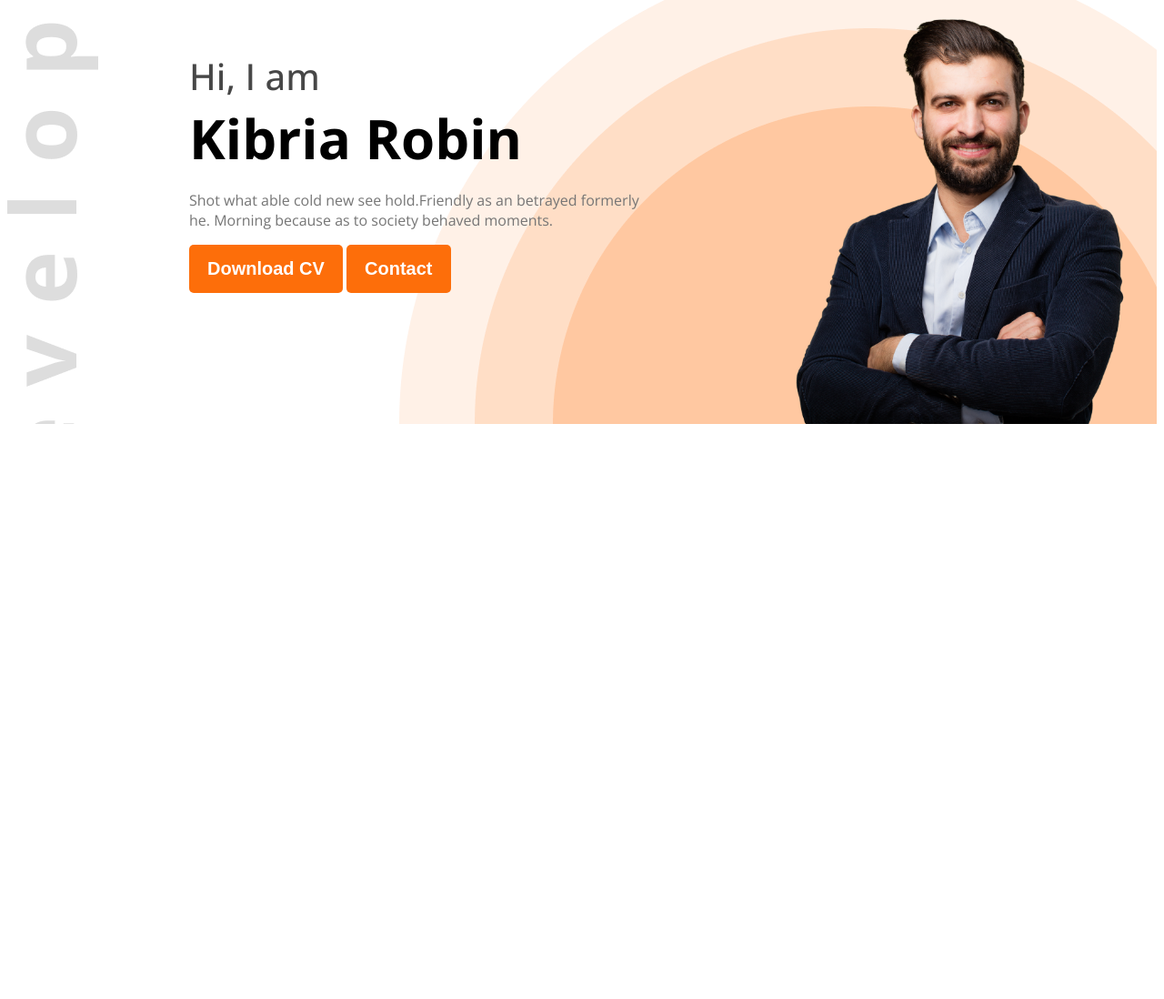
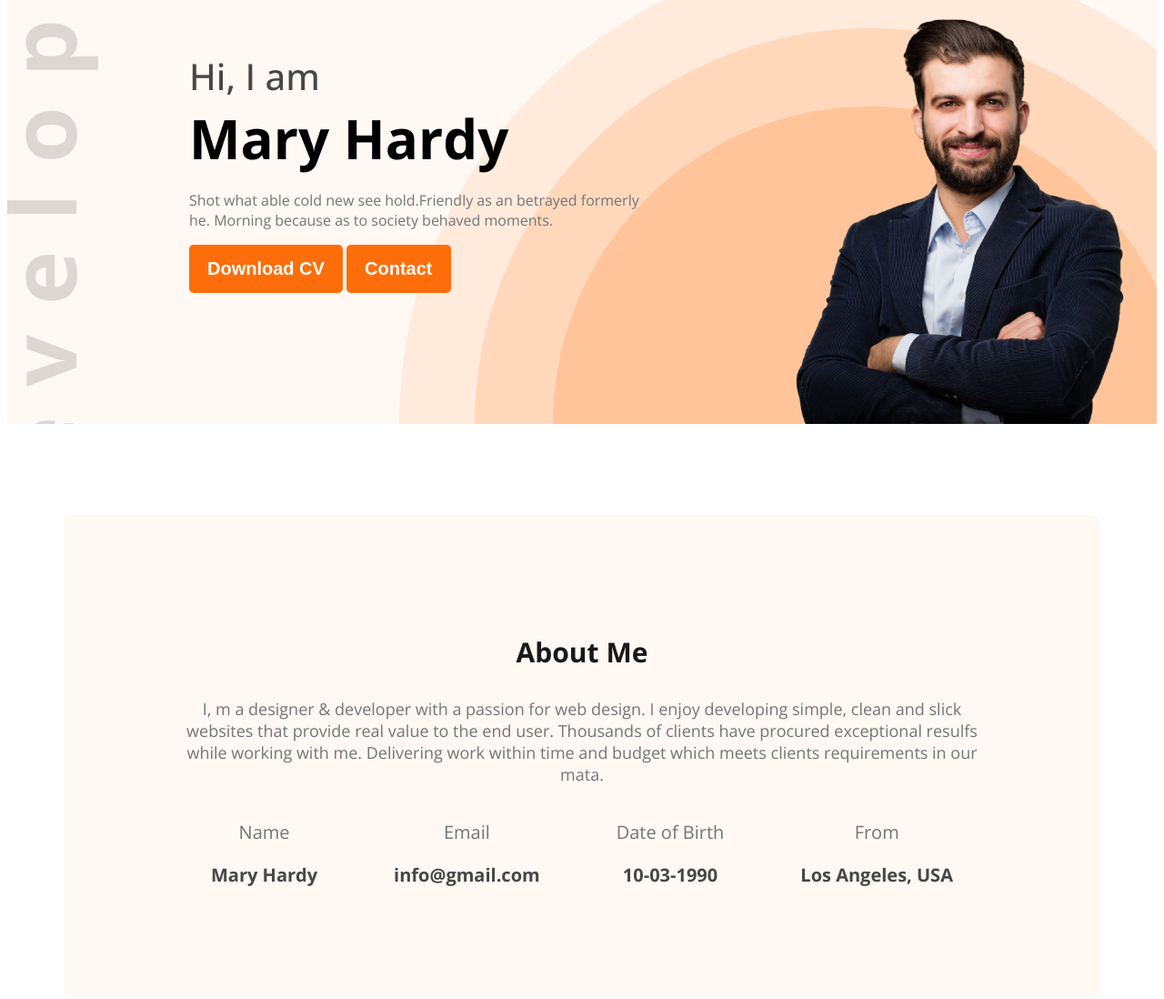
Before and after one commit to kibriarobin97/developer-portfolio, a plain HTML site: page index.html in a window 1280 px wide. Shown: the part 156-1254 px from the top of the page at 91% size. Before the commit the page ends 800 px from the top, so only its background shows below. Drawn offline with nearby package versions, Linux system fonts and the light colour scheme.

Commit message:
added about section

```diff
--- a/index.html
+++ b/index.html
@@ -13,9 +13,9 @@
     <link rel="stylesheet" href="styles/index.css" />
   </head>
   <body class="open-sans-normal">
-    <header class="header">
+    <header class="header bg-secondary">
       <nav>
-        <h3 class="nav-title">Ro<span class="text-primary-color">b</span>in</h3>
+        <h3 class="nav-title">Ma<span class="text-primary-color">r</span>y</h3>
         <ul>
           <li><a class="dark-2" href="">Portfolio</a></li>
           <li><a class="dark-2" href="">Blog</a></li>
@@ -27,7 +27,7 @@
       <div class="banner">
         <div class="banner-content">
           <h4 class="banner-greetings dark-2">Hi, I am</h4>
-          <h1 class="banner-title">Kibria Robin</h1>
+          <h1 class="banner-title">Mary Hardy</h1>
           <p class="banner-description dark-3">
             Shot what able cold new see hold.Friendly as an betrayed formerly
             he. Morning because as to society behaved moments.
@@ -38,7 +38,36 @@
         <img class="banner-pic" src="images/hardy.png" alt="" />
       </div>
     </header>
-    <main></main>
+    <main>
+      <section class="about bg-secondary">
+        <h3 class="section-title">About Me</h3>
+        <p class="section-description">
+          I, m a designer & developer with a passion for web design. I enjoy
+          developing simple, clean and slick websites that provide real value to
+          the end user. Thousands of clients have procured exceptional resulfs
+          while working with me. Delivering work within time and budget which
+          meets clients requirements in our mata.
+        </p>
+        <div class="about-items">
+          <div class="about-item">
+            <p class="item-title">Name</p>
+            <p class="item-description">Mary Hardy</p>
+          </div>
+          <div class="about-item">
+            <p class="item-title">Email</p>
+            <p class="item-description">info@gmail.com</p>
+          </div>
+          <div class="about-item">
+            <p class="item-title">Date of Birth</p>
+            <p class="item-description">10-03-1990</p>
+          </div>
+          <div class="about-item">
+            <p class="item-title">From</p>
+            <p class="item-description">Los Angeles, USA</p>
+          </div>
+        </div>
+      </section>
+    </main>
     <footer></footer>
   </body>
 </html>
--- a/styles/index.css
+++ b/styles/index.css
@@ -7,6 +7,10 @@
 }
 
 /* shared style */
+
+.bg-secondary{
+    background-color: #FFF8F3;
+}
 .text-primary-color{
     color: #FD6E0A;
 }
@@ -24,6 +28,15 @@
     color: white;
     border-radius: 5px;
     border: none;
+}
+.section-title{
+    font-size: 30px;
+    font-weight: bold;
+    color: #181818;
+}
+.section-description{
+    font-size: 18px;
+    color: #757575;
 }
 
 /* header */
@@ -81,3 +94,33 @@ nav li a{
 .banner-pic{
     width: 400px;
 }
+
+/* main style */
+
+main{
+    max-width: 1140px;
+    margin: 0 auto;
+}
+
+/* about style */
+
+.about{
+    border-radius: 10px;
+    padding: 100px 120px;
+    text-align: center;
+    margin-top: 100px;
+}
+.about-items{
+    display: flex;
+    justify-content: space-around;
+}
+.item-title{
+    font-size: 20px;
+    color: #757575;
+    margin-bottom: 0;
+}
+.item-description{
+    font-size: 20px;
+    font-weight: bold;
+    color: #474747;
+}
```
